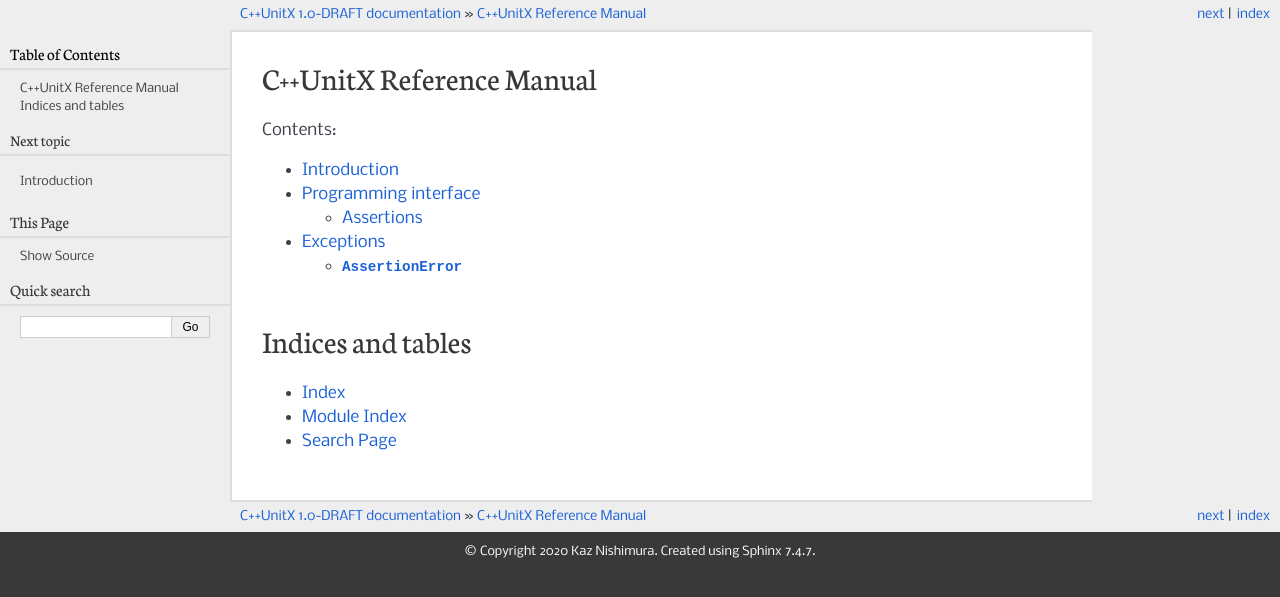
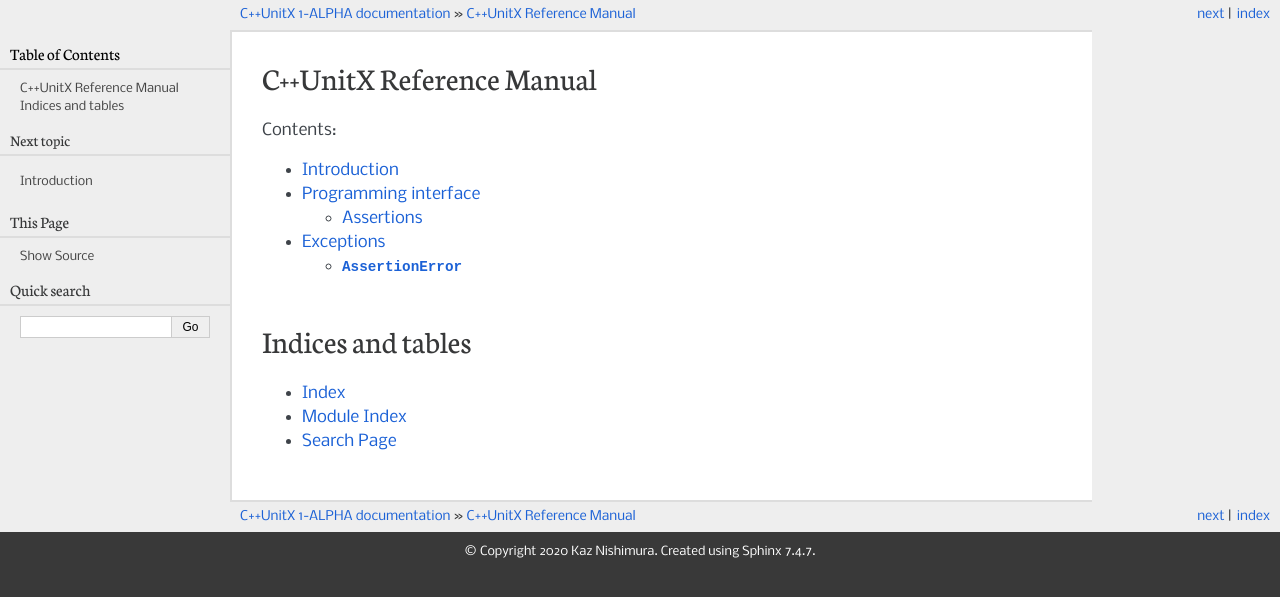
Before and after one commit to vx68k/cppunitx, a Sphinx documentation site: the page built from sphinx/index.rst, in a window 1280 px wide. Shown: the top 597 px of the page. Built offline with Sphinx 7.4.7, drawn with Linux system fonts in a browser that asks for light colours.

Commit message:
Update the release number

```diff
--- a/sphinx/conf.py
+++ b/sphinx/conf.py
@@ -26,7 +26,7 @@ author = 'Kaz Nishimura'
 # The short X.Y version
 version = '1.0'
 # The full version, including alpha/beta/rc tags
-release = '1.0-DRAFT'
+release = '1-ALPHA'
 
 
 # -- General configuration ---------------------------------------------------
```
